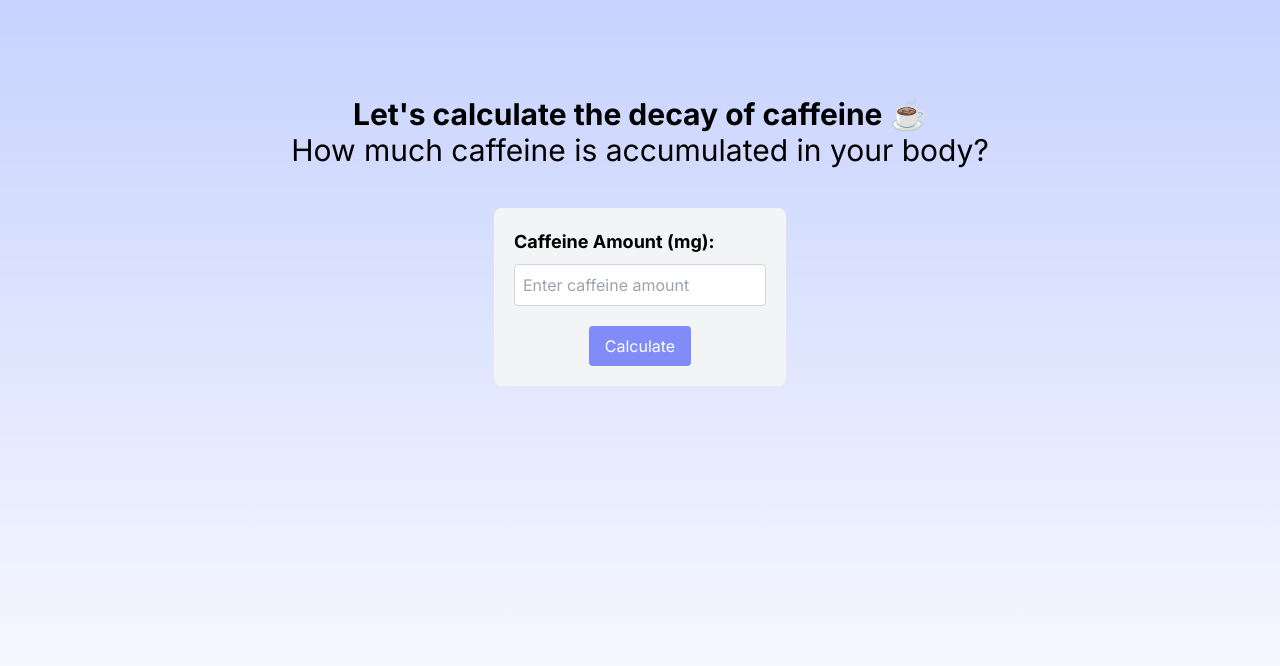
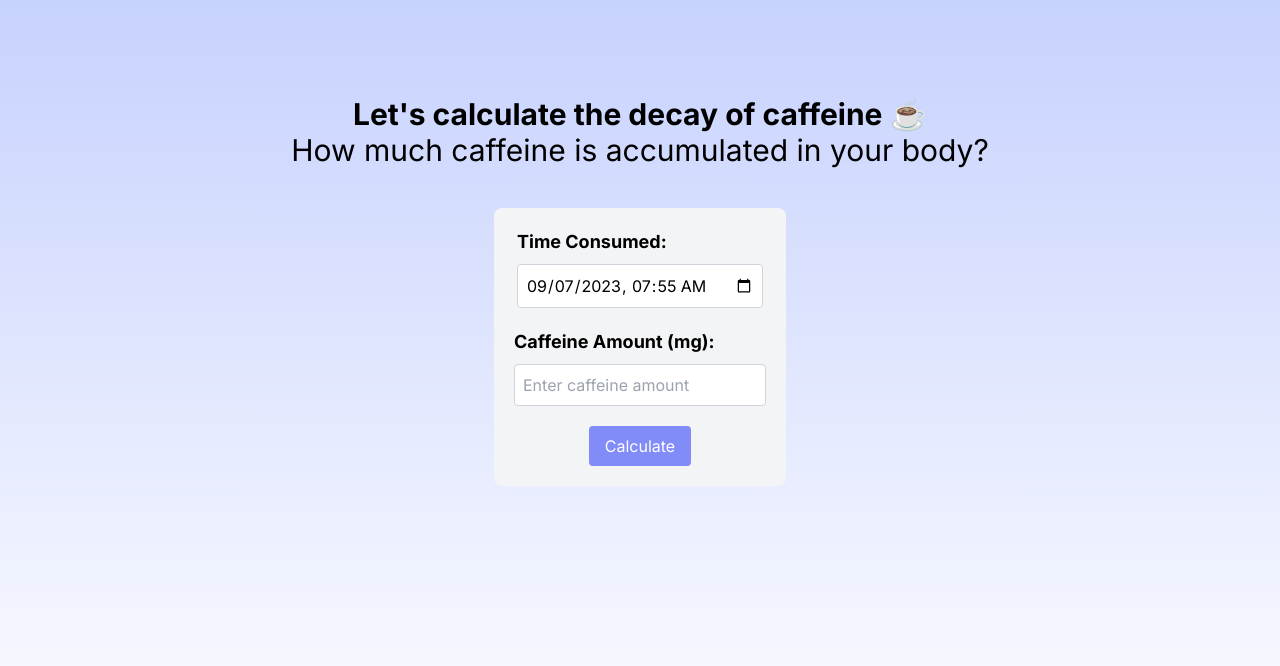
Before and after one commit to Kaikei-e/caffeineDecay, a Next.js app: page / in a window 1280 px wide. Shown: the top 666 px of the page. Built offline with nearby package versions, Linux system fonts and the light colour scheme.

Commit message:
creating the caffeine input form

```diff
--- a/app/components/CaffeineInput.tsx
+++ b/app/components/CaffeineInput.tsx
@@ -1,13 +1,39 @@
 'use client';
-import React from 'react';
+import React, {useEffect, useState} from 'react';
 import {useForm} from 'react-hook-form';
 
 export const CaffeineInput: React.FC = () => {
     const {register, handleSubmit, formState: {errors}} = useForm();
+    const [currentDateTime, setCurrentDateTime] = useState<string>('');
     const onSubmit = (data: any) => console.log(data);
+
+    useEffect(() => {
+        const now = new Date();
+        const year = now.getFullYear();
+        const month = String(now.getMonth() + 1).padStart(2, '0');
+        const day = String(now.getDate()).padStart(2, '0');
+        const hours = String(now.getHours()).padStart(2, '0');
+        const minutes = String(now.getMinutes()).padStart(2, '0');
+        const dateTimeString = `${year}-${month}-${day}T${hours}:${minutes}`;
+
+        setCurrentDateTime(dateTimeString);
+    }, []);
 
     return (
         <form onSubmit={handleSubmit(onSubmit)} className="flex flex-col items-center p-5 bg-gray-100 rounded-lg">
+            <div className="flex flex-col mb-5">
+                <label htmlFor="caffeineTime" className="text-lg font-bold mb-2">Time Consumed:</label>
+                <input
+                    type="datetime-local"
+                    id="caffeineTime"
+                    {...register('caffeineTime', {
+                        required: "Required",
+                    })}
+                    value={currentDateTime}
+                    className={`p-2 rounded border ${errors.caffeineTime ? 'border-red-500' : 'border-gray-300'}`}
+                />
+                {errors.caffeineTime && <span className="text-red-500 text-xs">{errors.caffeineTime.message as string}</span>}
+            </div>
             <div className="flex flex-col mb-5">
                 <label htmlFor="caffeineAmount" className="text-lg font-bold mb-2">Caffeine Amount (mg):</label>
                 <input
@@ -25,6 +51,7 @@ export const CaffeineInput: React.FC = () => {
                 {errors.caffeineAmount &&
                     <span className="text-red-500 text-xs">{errors.caffeineAmount.message as string}</span>}
             </div>
+
             <button type="submit"
                     className="px-4 py-2 rounded text-white bg-indigo-400 hover:bg-blue-300 hover:text-black">Calculate
             </button>
--- a/package.json
+++ b/package.json
@@ -13,6 +13,7 @@
     "@types/react": "18.2.21",
     "@types/react-dom": "18.2.7",
     "autoprefixer": "10.4.15",
+    "chart.js": "^4.4.0",
     "eslint": "8.48.0",
     "eslint-config-next": "13.4.19",
     "next": "13.4.19",
```
Also changed, not shown: 1 other file (tests, documents, lock files or other folders).
